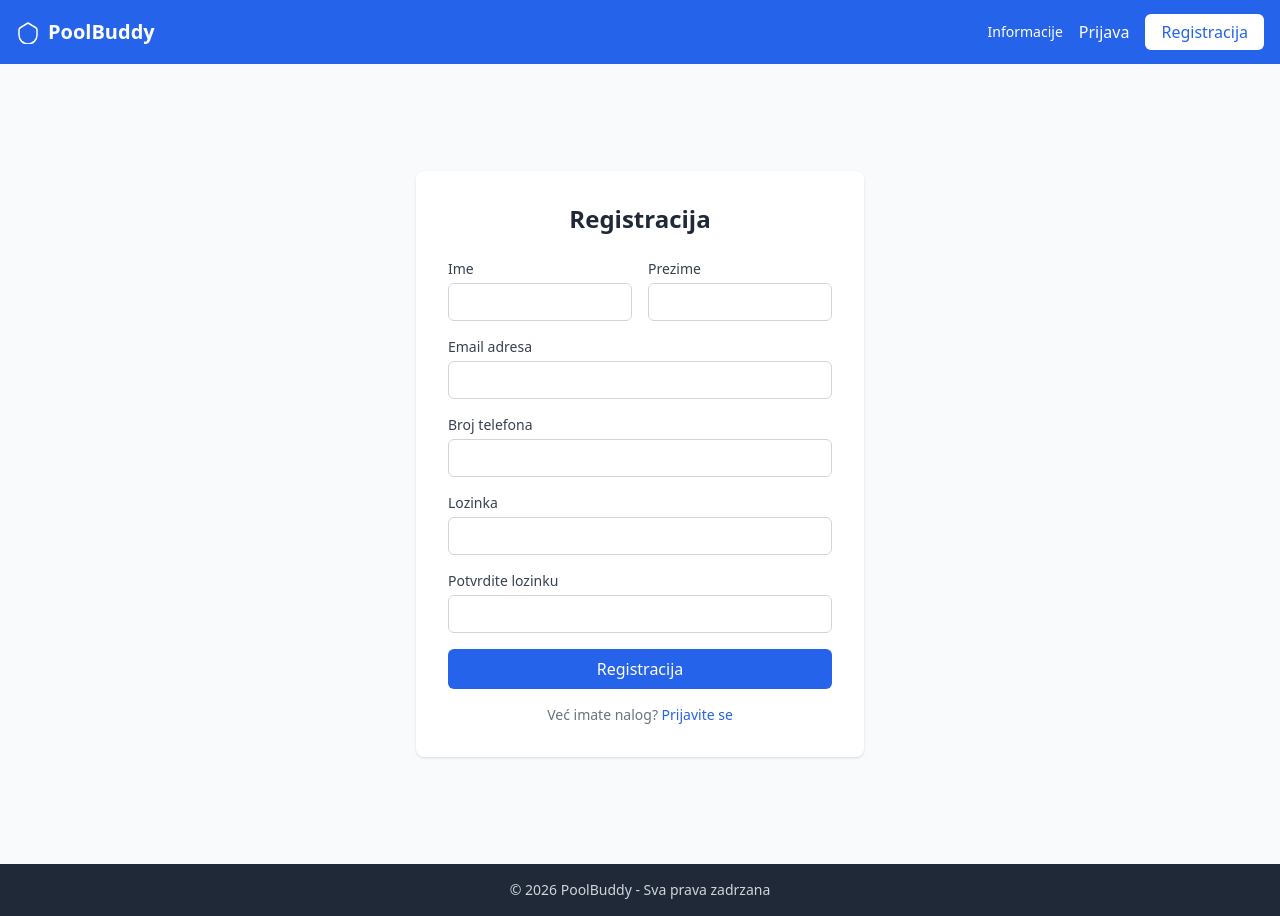
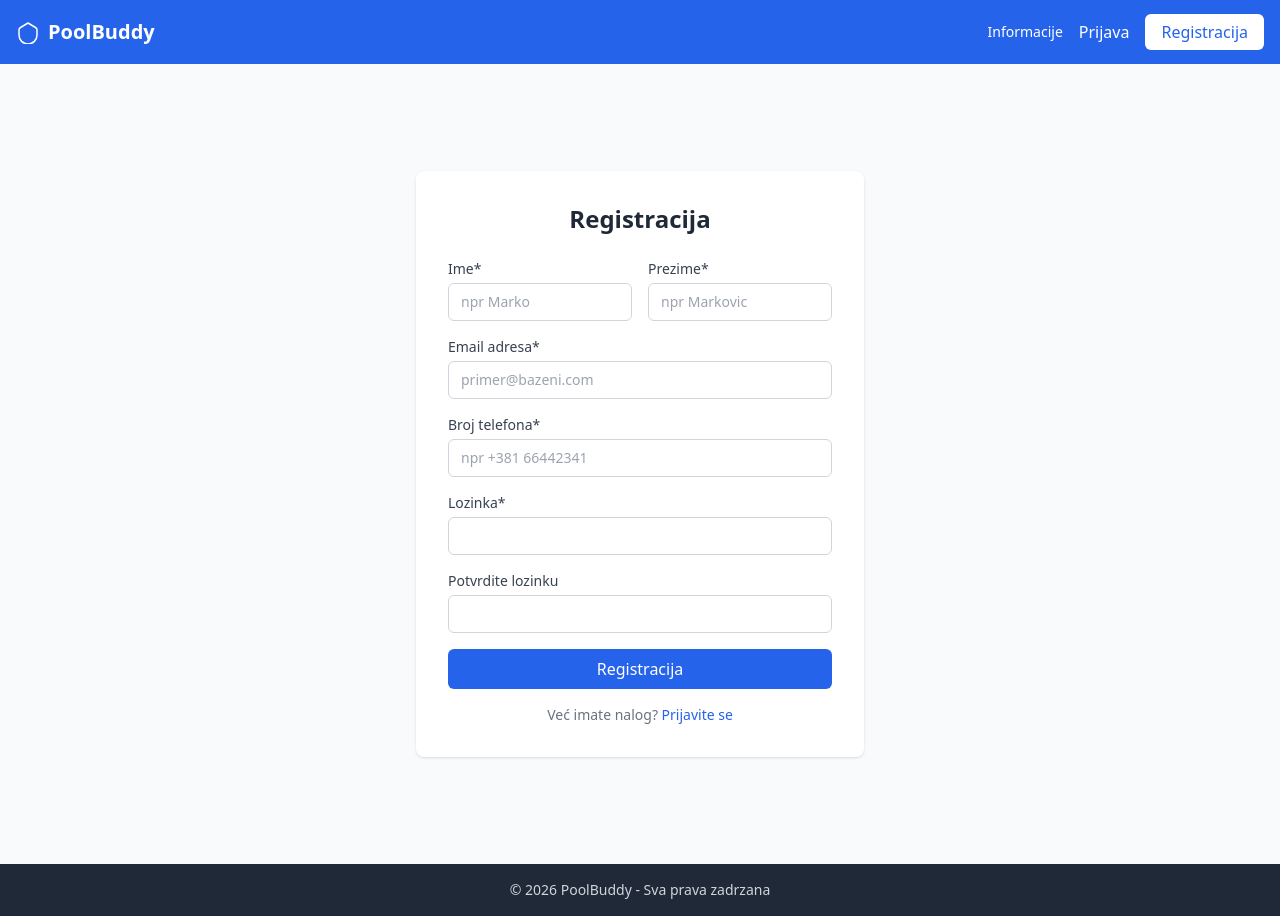
Before and after one commit to Dusan2704/pool-management-system-front, a React (Vite) app: page /register in a window 1280 px wide. Built offline with nearby package versions, Linux system fonts and the light colour scheme.

Commit message:
Fix: Fix auth pages layout

```diff
--- a/src/pages/LoginPage.tsx
+++ b/src/pages/LoginPage.tsx
@@ -57,6 +57,7 @@ export default function LoginPage() {
             </label>
             <input
               id="email"
+              placeholder='primer@bazeni.com'
               type="email"
               autoComplete="email"
               {...register('email')}
--- a/src/pages/RegisterPage.tsx
+++ b/src/pages/RegisterPage.tsx
@@ -71,9 +71,10 @@ export function RegisterPage() {
           <div className="grid grid-cols-2 gap-4">
             <div>
               <label htmlFor="first_name" className="block text-sm font-medium text-gray-700 mb-1">
-                Ime
+                Ime*
               </label>
               <input
+                placeholder='npr Marko'
                 id="first_name"
                 type="text"
                 {...register('first_name')}
@@ -88,10 +89,11 @@ export function RegisterPage() {
 
             <div>
               <label htmlFor="last_name" className="block text-sm font-medium text-gray-700 mb-1">
-                Prezime
+                Prezime*
               </label>
               <input
                 id="last_name"
+                placeholder='npr Markovic'
                 type="text"
                 {...register('last_name')}
                 className={`w-full border rounded-md px-3 py-2 text-sm focus:outline-none focus:ring-2 focus:ring-blue-500 ${
@@ -106,10 +108,11 @@ export function RegisterPage() {
 
           <div>
             <label htmlFor="email" className="block text-sm font-medium text-gray-700 mb-1">
-              Email adresa
+              Email adresa*
             </label>
             <input
               id="email"
+              placeholder='primer@bazeni.com'
               type="email"
               {...register('email')}
               className={`w-full border rounded-md px-3 py-2 text-sm focus:outline-none focus:ring-2 focus:ring-blue-500 ${
@@ -123,10 +126,11 @@ export function RegisterPage() {
 
           <div>
             <label htmlFor="phone" className="block text-sm font-medium text-gray-700 mb-1">
-              Broj telefona
+              Broj telefona*
             </label>
             <input
               id="phone"
+              placeholder='npr +381 66442341'
               type="tel"
               {...register('phone')}
               className={`w-full border rounded-md px-3 py-2 text-sm focus:outline-none focus:ring-2 focus:ring-blue-500 ${
@@ -140,7 +144,7 @@ export function RegisterPage() {
 
           <div>
             <label htmlFor="password" className="block text-sm font-medium text-gray-700 mb-1">
-              Lozinka
+              Lozinka*
             </label>
             <input
               id="password"
```
